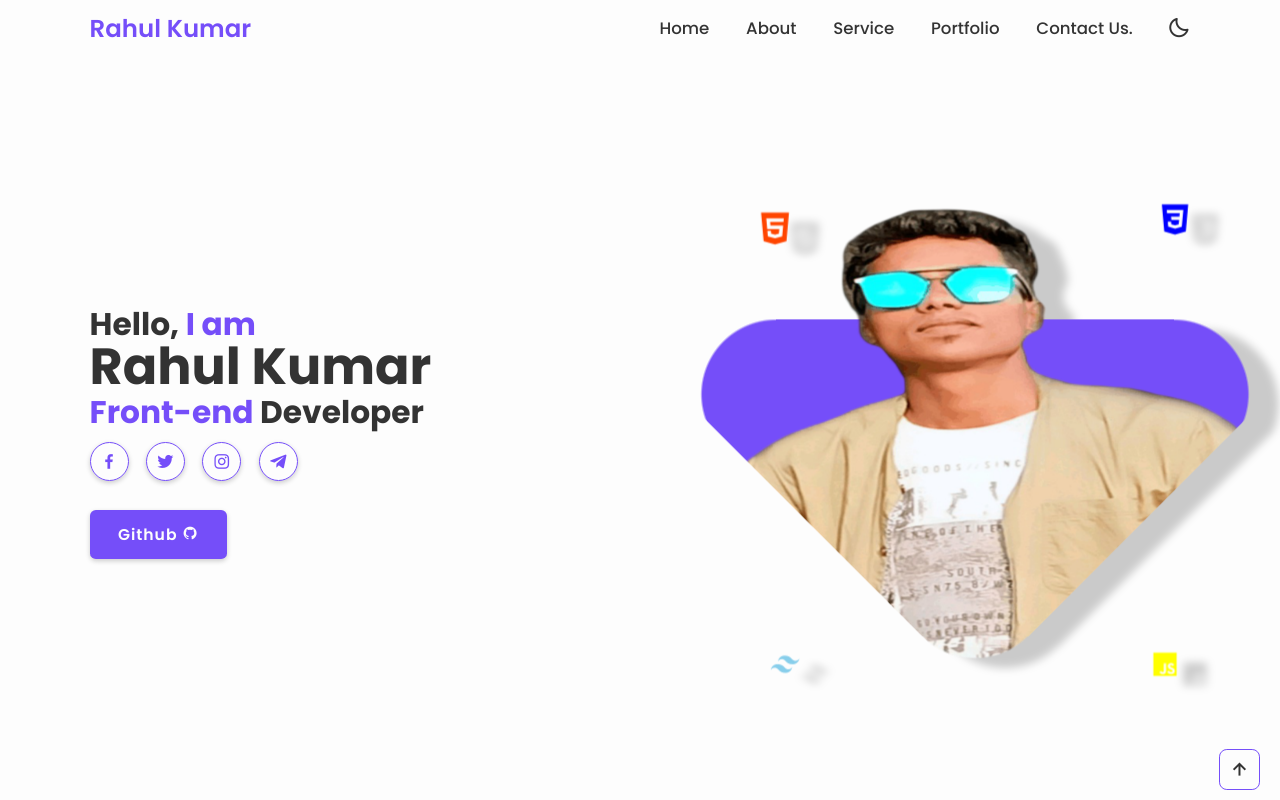
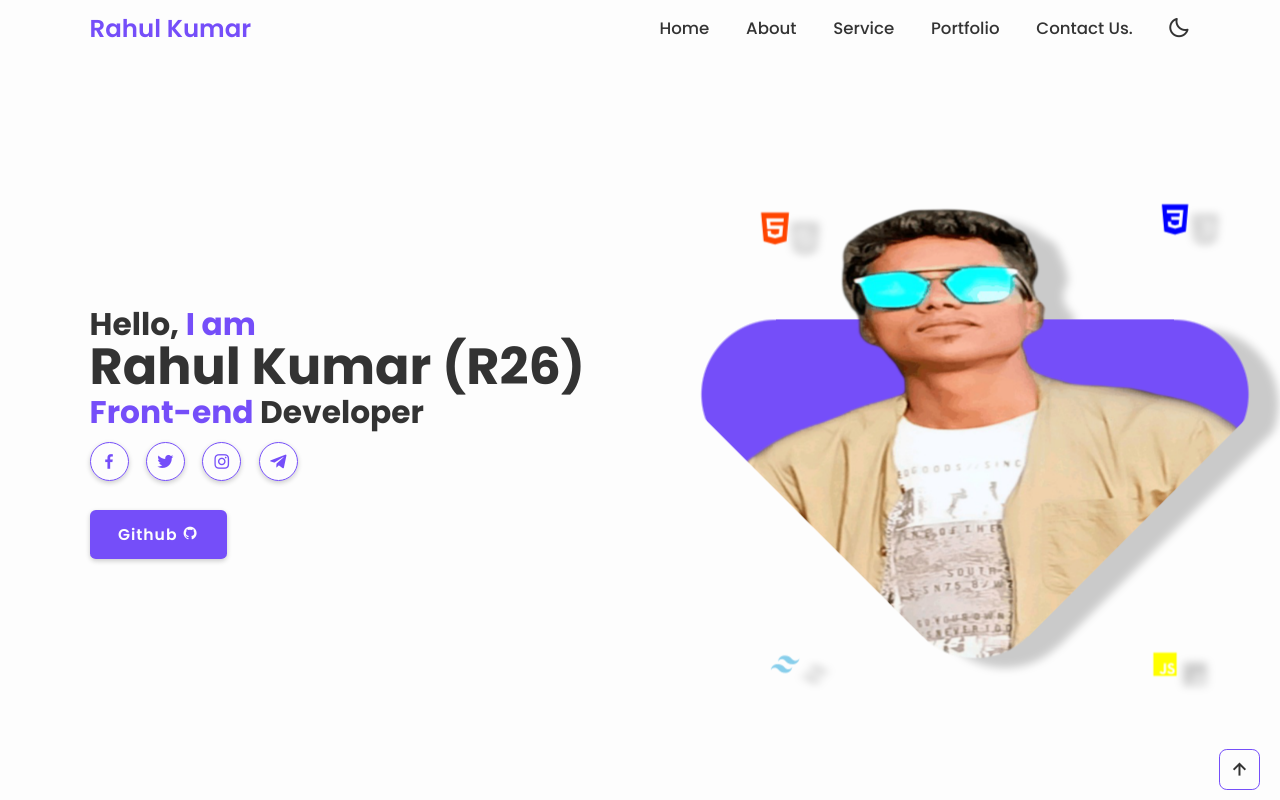
Before and after one commit to R26-Rahul/rahulkumar, a plain HTML site: page index.html in a window 1280 px wide. Shown: the top 800 px of the page. Drawn offline with nearby package versions, Linux system fonts and the light colour scheme.

Commit message:
Update index.html

```diff
--- a/index.html
+++ b/index.html
@@ -33,7 +33,7 @@
         <div class="home-content">
             <!-- dinamic design here  -->
             <h3> Hello,<span> I am </span></h3>
-            <h1>Rahul Kumar</h1>
+            <h1>Rahul Kumar (R26)</h1>
             <h3> <span>Front-end </span>Developer</h3>
 
             <div class="socialmedia">
```
